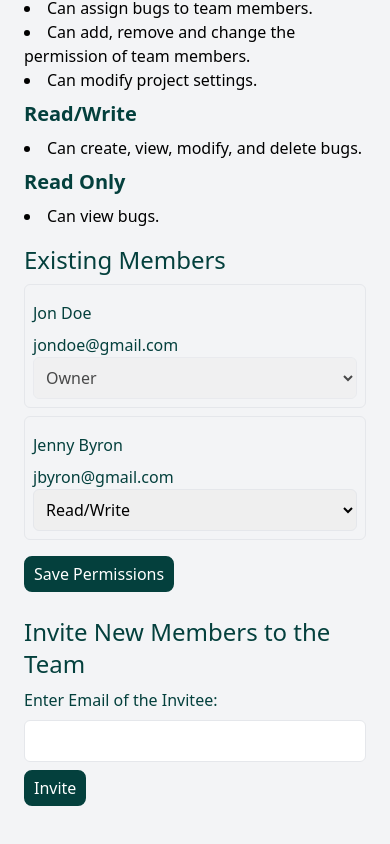
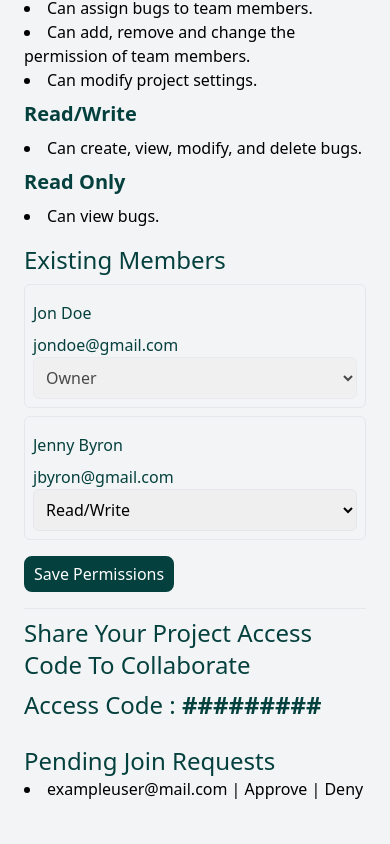
Before and after one commit to demarb/bugsprint, a Next.js app: page /project/1/members in a window 390 px wide. Shown: the part 657-1501 px from the top of the page. Built offline with nearby package versions, Linux system fonts and the light colour scheme; no server answers; the database is empty.

Commit message:
Add feature access codes as part of project structure

```diff
--- a/app/project/[project_id]/members/page.tsx
+++ b/app/project/[project_id]/members/page.tsx
@@ -1,11 +1,30 @@
 "use client"
 
 import MemberCard from '@/components/MemberCard'
-import { useState } from 'react'
+import { ProjectTypePRIMARY } from '@/utils/definitions'
+import { useState, useEffect } from 'react'
 
-const ProjectMembersPage = () => {
+const ProjectMembersPage = ({ params }: { params: { "project_id": string } }) => {
 
-  const [inviteeEmail, setInviteeEmail] = useState("")
+    const [project, setProject] = useState<ProjectTypePRIMARY>({
+      title: "",
+      description : "",
+      industry : "",
+      client : "",
+      additional_notes : "",
+    })
+
+  useEffect(() => {
+
+      const fetchProject = async () => {
+        const response = await fetch(`/api/project/${params.project_id}`)
+        const data = await response.json()
+        setProject(data)
+      }
+
+        fetchProject()
+
+    }, [])
 
   return (
     <section className='mx-auto py-2'>
@@ -27,6 +46,20 @@ const ProjectMembersPage = () => {
               className="green_btn mx-2">Invite New Members
             </button> */}
           </div>
+
+          {/* <div className='py-2 md:py-4'>
+              <h2 className='text-2xl text-primary-green'>Collaboration</h2>
+
+              <div className=''>
+                <div>
+                  <h3 className='text-2xl text-primary-green py-2' >Share Your Project Access Code To Collaborate</h3>
+                  <h3 className='text-2xl text-primary-green py-2' >Access Code :
+                    <span className='font-bold'> 999000999</span>
+                  </h3>
+
+                </div>
+              </div>
+            </div> */}
 
           <div className='py-2 md:py-4'>
               <h2 className='text-2xl text-primary-green'>User Permissions</h2>
@@ -74,6 +107,35 @@ const ProjectMembersPage = () => {
 
             </div>
 
+            {/* <div className='py-2 md:py-4'>
+              <h2 className='text-2xl text-primary-green'>Collaboration</h2>
+
+              <div className=''>
+                <div>
+                  <h3 className='text-2xl text-primary-green py-2' >Share Your Project Access Code To Collaborate</h3>
+                  <h3 className='text-2xl text-primary-green py-2' >Access Code :
+                    <span className='font-bold'> 999000999</span>
+                  </h3>
+
+                </div>
+              </div>
+            </div>
+
+            <div className='py-2 md:py-4'>
+              <h2 className='text-2xl text-primary-green'>Pending Join Requests</h2>
+
+
+              <div className=''>
+                <div>
+                  <h3 className='text-xl font-bold text-primary-green py-2' >Owner</h3>
+                  <ul className='list-disc list-inside'>
+                    <li>exampleuser@mail.com | Approve | Deny </li>
+                  </ul>
+                </div>
+
+              </div>
+            </div> */}
+
           <div className='py-2 md:py-4'>
               <h2 className='text-2xl text-primary-green'>Existing Members</h2>
 
@@ -94,7 +156,9 @@ const ProjectMembersPage = () => {
 
             </div>
 
-          <div className='py-2 md:py-4'>
+
+          <hr />
+          {/* <div className='py-2 md:py-4'>
               <h2 className='text-2xl text-primary-green'>Invite New Members to the Team</h2>
 
               <div className='flex flex-col justify-around'>
@@ -115,6 +179,36 @@ const ProjectMembersPage = () => {
 
 
               </div>
+            </div> */}
+
+
+          <div className='py-2 md:py-4'>
+              <h2 className='text-2xl text-primary-green'>Share Your Project Access Code To Collaborate</h2>
+
+              <div className=''>
+                <div>
+                  {/* <h3 className='text-2xl text-primary-green py-2' >Share Your Project Access Code To Collaborate</h3> */}
+                  <h3 className='text-2xl text-primary-green py-2' >Access Code :
+                    <span className='font-bold'> {project.access_code ||  '#########'}</span>
+                  </h3>
+
+                </div>
+              </div>
+            </div>
+
+            <div className='py-2 md:py-4'>
+              <h2 className='text-2xl text-primary-green'>Pending Join Requests</h2>
+
+
+              <div className=''>
+                <div>
+                  {/* <h3 className='text-xl font-bold text-primary-green py-2' >Owner</h3> */}
+                  <ul className='list-disc list-inside'>
+                    <li>exampleuser@mail.com | Approve | Deny </li>
+                  </ul>
+                </div>
+
+              </div>
             </div>
         </div>
       </div>
--- a/utils/database.ts
+++ b/utils/database.ts
@@ -103,17 +103,23 @@ export const getUserQuery = async (email: string) => {
 
 }
 
+// Project related queries
 export const createProjectQuery = async (project : ProjectTypePRIMARY) => {
     const client = await connectToDB()
 
     const project_id = nanoid()
+    let access_code;
+    do {
+        access_code = Math.floor(100000000 + Math.random() * 900000000).toString().substring(0, 9);
+    } while (!(await checkUniqueAccessCodeQuery(access_code)));
+
 
     const {owner_id, title, description, industry, additional_notes} = project
     const project_client = project.client
 
 
-    const query = `INSERT INTO projects (project_id, owner_id, title, description, industry, client, additional_notes) VALUES
-                    ('${project_id}', '${owner_id}', '${title}', '${description}', '${industry}', '${project_client}', '${additional_notes}')`
+    const query = `INSERT INTO projects (project_id, owner_id, title, description, industry, client, additional_notes, access_code) VALUES
+                    ('${project_id}', '${owner_id}', '${title}', '${description}', '${industry}', '${project_client}', '${additional_notes}', '${access_code}')`
     console.log(`QUERY BEING EXECUTED: ${query}`)
 
     try {
@@ -245,6 +251,8 @@ export const deleteProjectQuery = async (project_id: string) => {
 
 }
 
+
+// Bug related queries
 export const createBugQuery = async (bug : BugTypePRIMARY) => {
     const client = await connectToDB()
 
@@ -386,3 +394,9 @@ export const deleteBugQuery = async (bug_id: string) => {
     }
 
 }
+
+//Other utility functions to query database
+export const checkUniqueAccessCodeQuery = async (access_code: string) => {
+    const result = await pool.query('SELECT COUNT(*) FROM Projects WHERE access_code = $1', [access_code]);
+    return parseInt(result.rows[0].count) === 0;
+}
--- a/utils/definitions.ts
+++ b/utils/definitions.ts
@@ -17,6 +17,7 @@ export type ProjectTypePRIMARY = {
   client : string;
   additional_notes  : string;
   created_at?: string;
+  access_code?: string;
 };
 
 export type ProjectFormProps = {
```
